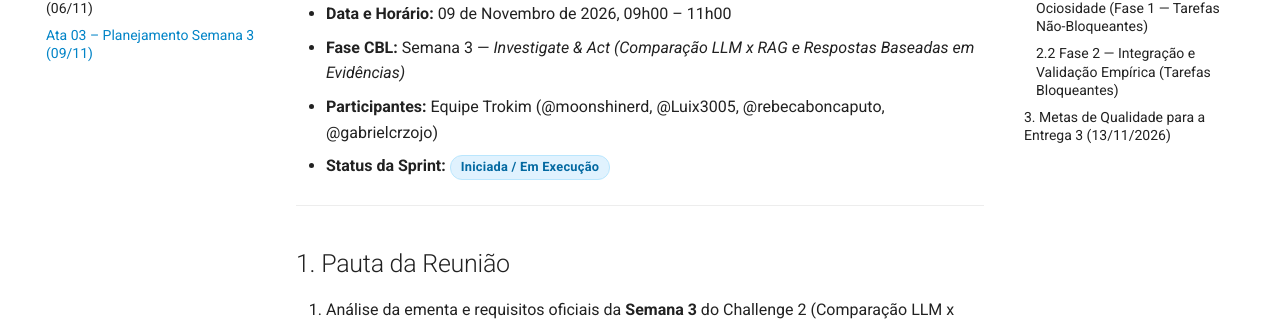
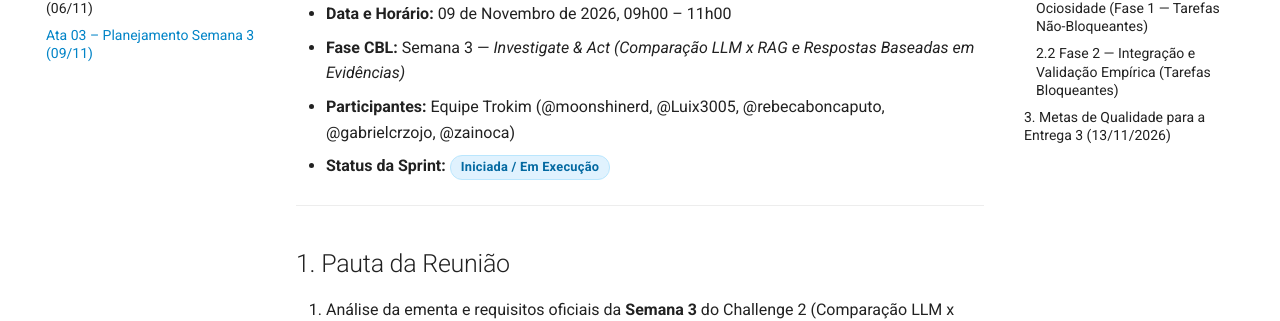
Before and after one commit to moonshinerd/trokim, an MkDocs documentation site: the page built from docs/atas/ata03.md, in a window 1280 px wide and 1400 px high. Shown: the part 268-589 px from the top of the window. Built offline with MkDocs 1.6.1 and Material for MkDocs 9.7.7, drawn with Linux system fonts in a browser that asks for light colours; comment, search, counter and statistics services are not loaded; some of the changed text lies outside the part shown.

Commit message:
docs: atualizar atribuicao da issue 25 para zainoca na semana 3
* docs: atualizar atribuicao da issue 25 para zainoca na semana 3

* ci: acionar nova verificacao para pr 28

* ci: remover upload de artefato para contornar limite de cota de storage

* ci: acionar os 3 checks necessarios para a branch protection

```diff
--- a/docs/atas/ata03.md
+++ b/docs/atas/ata03.md
@@ -2,7 +2,7 @@
 
 - **Data e Horário:** 09 de Novembro de 2026, 09h00 – 11h00
 - **Fase CBL:** Semana 3 — *Investigate & Act (Comparação LLM x RAG e Respostas Baseadas em Evidências)*
-- **Participantes:** Equipe Trokim (@moonshinerd, @Luix3005, @rebecaboncaputo, @gabrielcrzojo)
+- **Participantes:** Equipe Trokim (@moonshinerd, @Luix3005, @rebecaboncaputo, @gabrielcrzojo, @zainoca)
 - **Status da Sprint:** <span class="badge-should">Iniciada / Em Execução</span>
 
 ---
@@ -31,7 +31,7 @@ Para que todos os membros comecem a produzir imediatamente sem bloqueio mútuo,
 Assim que os módulos da Fase 1 estiverem concluídos, as duplas realizam a integração:
 
 - **@rebecaboncaputo e @moonshinerd ([Issue #24](https://github.com/moonshinerd/trokim/issues/24)):** Execução automatizada do benchmark comparativo entre as 3 abordagens (LLM pura, RAG ingênuo e Trokim estruturado).
-- **@Luix3005 e @gabrielcrzojo ([Issue #25](https://github.com/moonshinerd/trokim/issues/25)):** Integração ponta a ponta do aplicativo Flutter ao backend com validação de usabilidade.
+- **@zainoca e @gabrielcrzojo ([Issue #25](https://github.com/moonshinerd/trokim/issues/25)):** Integração ponta a ponta do aplicativo Flutter ao backend com validação de usabilidade.
 - **@moonshinerd e @gabrielcrzojo ([Issue #26](https://github.com/moonshinerd/trokim/issues/26)):** Formalização do relatório comparativo, elaboração da **ADR 0008** e publicação no MkDocs.
 
 ---
```
Also changed, not shown: docs/planejamento.md (+2 -2 lines), 1 other file.
